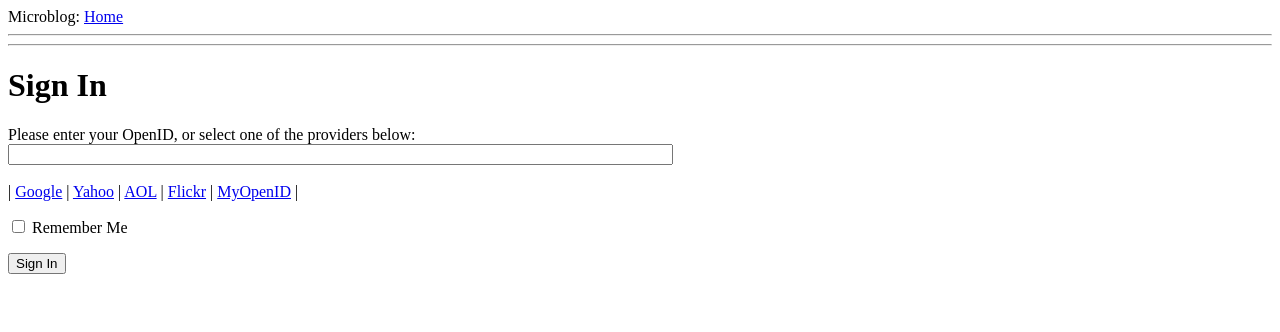
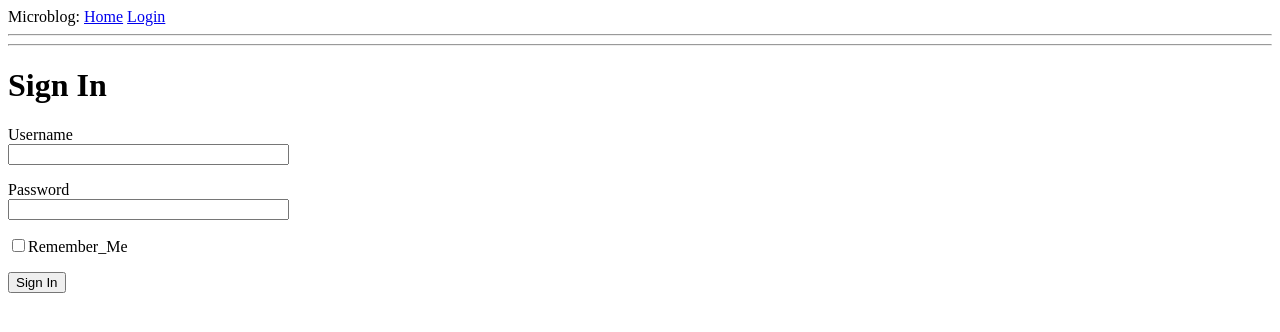
Before and after one commit to ocyisheng/flask-microblog, a Flask app: page /login in a window 1280 px wide. Shown: the top 332 px of the page. Run offline with Flask 2, Linux system fonts and the light colour scheme.

Commit message:
登陆验证

```diff
--- a/my_microblog/app/froms.py
+++ b/my_microblog/app/froms.py
@@ -5,11 +5,13 @@
 # @File    : froms.py
 # @Software: PyCharm
 
-from wtforms import StringField, BooleanField
+from wtforms import StringField, BooleanField, PasswordField, SubmitField
 from wtforms.validators import DataRequired
 from flask_wtf import FlaskForm
 
 
 class LoginForm(FlaskForm):
-    openid = StringField('openid', validators=[DataRequired()])
-    remember_me = BooleanField('remember_me', default=False)
+    username = StringField('Username', validators=[DataRequired()])
+    password = PasswordField('Password', validators=[DataRequired()])
+    remember_me = BooleanField('Remember_Me', default=False)
+    submit = SubmitField('Sign In')
--- a/my_microblog/app/views.py
+++ b/my_microblog/app/routes.py
@@ -2,14 +2,14 @@
 # -*- coding: utf-8 -*-
 # @Time    : 2019-06-05 11:09
 # @Author  : 高春阳
-# @File    : views.py
+# @File    : routes.py
 # @Software: PyCharm
 
 from app import app
-from flask import render_template
-from flask import flash
-from flask import redirect
 from .froms import LoginForm
+from flask import render_template, flash, redirect, url_for
+from flask_login import current_user, login_user
+from app.models import User
 
 
 @app.route('/')
@@ -33,11 +33,15 @@ def index():
 
 @app.route('/login', methods=['GET', 'POST'])
 def login():
+    if current_user.is_authenticated:
+        return redirect(url_for('index'))
     form = LoginForm()
     if form.validate_on_submit():
-        flash('Login requested for OpenID="' + form.openid.data + '", remember_me=' + str(form.remember_me.data))
-        return redirect('/index')
-    return render_template('login.html',
-                           title='Sign In',
-                           form=form,
-                           providers=app.config.get('OPENID_PROVIDERS'))
+        user = User.query.filter_by(username=form.username.data).first()
+        if user is None or not user.check_password(form.password.data):
+            flash('Invalid username or password')
+            return redirect(url_for('login'))
+        login_user(user=user, remember=form.remember_me.data)
+        flash('Login successful')
+        return redirect(url_for('index'))
+    return render_template('login.html', title='Sign In', form=form)
--- a/my_microblog/app/templates/base.html
+++ b/my_microblog/app/templates/base.html
@@ -10,19 +10,23 @@
 
 </head>
 <body>
-    <div>Microblog: <a href="/index">Home</a></div>
+    <div>Microblog:
+        <a href="/index">Home</a>
+        <a href="/login">Login</a>
+    </div>
     <hr>
     <hr>
     {% with messages = get_flashed_messages() %}
     {% if messages %}
         <ul>
-        {% for foo in messages %}
-            <li>{{ foo }}</li>
-            <br>
-        {% endfor %}
+            {% for message in messages %}
+                <li>{{ message }}</li>
+                <br>
+            {% endfor %}
         </ul>
     {% endif %}
     {% endwith %}
-    {% block content %}{% endblock %}
+    {% block content %}
+    {% endblock %}
 </body>
 </html>
--- a/my_microblog/app/templates/index.html
+++ b/my_microblog/app/templates/index.html
@@ -3,7 +3,7 @@
 
     <h1>Hi, {{ user.nickname }}!</h1>
     {% for post in posts %}
-    <div><p>{{ post.author.nickname }} says: <b>{{ post.body }}</b></p></div>
+        <div><p>{{ post.author.nickname }} says: <b>{{ post.body }}</b></p></div>
     {% endfor %}
 
 {% endblock %}
--- a/my_microblog/app/templates/login.html
+++ b/my_microblog/app/templates/login.html
@@ -1,39 +1,43 @@
 {% extends "base.html" %}
 {% block content %}
 
-    <script type="text/javascript">
-        function set_openid(openid, pr)
-        {
+{#    <script type="text/javascript">#}
+{#        function set_openid(openid, pr)#}
+{#        {#}
             {#查找<username>字符串#}
-            let u = openid.search('<username>')
-            if (u != -1) {
+{#            let u = openid.search('<username>')#}
+{#            if (u != -1) {#}
                 {#找到就展示提示输入框#}
-                let user = prompt('Enter your ' + pr + ' username:')
+{#                let user = prompt('Enter your ' + pr + ' username:')#}
                 {#获取输入的数据，并拼接链接#}
-                openid = openid.substr(0, u) + user
-            }
+{#                openid = openid.substr(0, u) + user#}
+{#            }#}
             {#获取name为login的form标签，并给openid字段赋值#}
-            let form = document.forms['login'];
-            form.elements['openid'].value = openid
-        }
-    </script>
+{#            let form = document.forms['login'];#}
+{#            form.elements['openid'].value = openid#}
+{#        }#}
+{#    </script>#}
 
     <h1>Sign In</h1>
-    <form action="" method="post" name="login">
+    <form action="" method="post" name="login" novalidate>
         {{ form.hidden_tag() }}
         <p>
-        Please enter your OpenID, or select one of the providers below:<br>
-        {{ form.openid(size=80) }}<br>
-        {% for error in form.openid.errors %}
+           {{ form.username.label }}<br>
+            {{ form.username(size=32) }}<br>
+            {% for error in form.username.errors %}
                 <span style="color: red;">[{{ error }}]</span>
-        {% endfor %}<br>
-        | {% for provider in providers %}
-            <a href="javascript:set_openid('{{ provider.url }}','{{ provider.name }}');">{{ provider.name }}</a> |
             {% endfor %}
 
         </p>
-    <p>{{ form.remember_me }} Remember Me</p>
-    <p><input type="submit" value="Sign In"></p>
+        <p>
+           {{ form.password.label }}<br>
+            {{ form.password(size=32) }}<br>
+             {% for error in form.password.errors %}
+                <span style="color: red;">[{{ error }}]</span>
+             {% endfor %}
+        </p>
+        <p>{{ form.remember_me() }}{{ form.remember_me.label }}</p>
+        <p>{{ form.submit() }}</p>
     </form>
 
 {% endblock %}
```
Also changed, not shown: my_microblog/app/__init__.py (+12 -3 lines), my_microblog/app/models.py (+9 -3 lines), my_microblog/requirements.txt (added, +7 -0 lines), my_microblog/app.db. Lines whose indentation alone changed are shown as unchanged.
